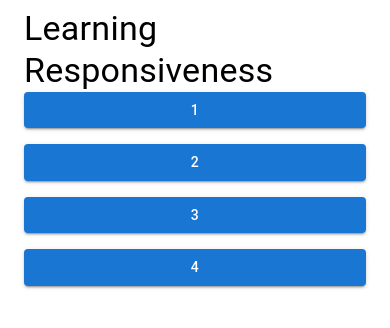
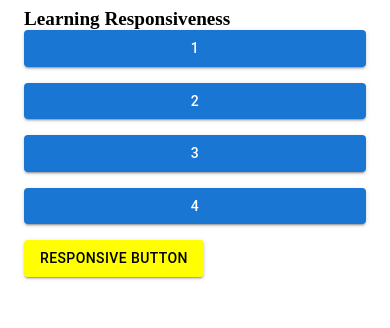
Before and after one commit to Nazil1712/MUI, a React (Vite) app: page / in a window 390 px wide. Shown: the top 328 px of the page. Built offline with nearby package versions, Linux system fonts and the light colour scheme.

Commit message:
Responsive Components

```diff
--- a/src/Components/ResponsiveNess.tsx
+++ b/src/Components/ResponsiveNess.tsx
@@ -1,26 +1,86 @@
-import { Button, Grid, Typography, Container } from "@mui/material";
+import {
+  Button,
+  Grid,
+  Typography,
+  Container,
+  createTheme,
+  ThemeProvider,
+} from "@mui/material";
+
+const theme = createTheme({
+  /* We can define  */
+  // breakpoints:{
+  //   values :{
+  //     mobile:0,
+  //     tablet: 640,
+  //     laptop: 1024,
+  //     desktop: 1200
+  //   }
+  // }
+  components: {
+    MuiButton: {
+      // variants:}
+    },
+  },
+});
+
+
+// Responsive tag 🙃
+theme.typography.h3 = {
+  fontSize: "1.2rem",
+  "@media (min-width:600px)": {
+    fontSize: "1.5rem",
+  },
+  [theme.breakpoints.up("lg")]: {
+    fontSize: "2.4rem",
+  },
+};
 
 const ResponsiveNess = () => {
   return (
+    <ThemeProvider theme={theme}>
       <Container maxWidth="lg">
-      <Typography variant="h4">Learning Responsiveness</Typography>
+        <Typography variant="h3">Learning Responsiveness</Typography>
         <Grid container spacing={2}>
-        <Grid size={{xs:12, md:6, xl:4}}>
-          <Button variant="contained" fullWidth>1</Button>
+          <Grid size={{ xs: 12, md: 6, xl: 4 }}>
+            <Button variant="contained" fullWidth>
+              1
+            </Button>
           </Grid>
-        <Grid size={{xs:12, md:6, xl:4}}>
-          <Button variant="contained" fullWidth>2</Button>
+          <Grid size={{ xs: 12, md: 6, xl: 4 }}>
+            <Button variant="contained" fullWidth>
+              2
+            </Button>
           </Grid>
-        <Grid size={{xs:12, md:6, xl:4}}>
-          <Button variant="contained" fullWidth>3</Button>
+          <Grid size={{ xs: 12, md: 6, xl: 4 }}>
+            <Button variant="contained" fullWidth>
+              3
+            </Button>
           </Grid>
 
           {/* This will automatically caluclate it's size accordingly... */}
           <Grid size="grow">
-          <Button variant="contained" fullWidth>4</Button>
+            <Button variant="contained" fullWidth>
+              4
+            </Button>
           </Grid>
         </Grid>
+
+        <Button
+          variant="contained"
+          sx={(theme) => ({
+            marginTop: 2,
+            backgroundColor: "green",
+            [theme.breakpoints.between("xs", "md")]: {
+              bgcolor: "yellow",
+              color: "black",
+            },
+          })}
+        >
+          Responsive Button
+        </Button>
       </Container>
+    </ThemeProvider>
   );
 };
 
```
Also changed, not shown: src/types/mui.d.ts (+15 -0 lines). Lines whose indentation alone changed are shown as unchanged.
